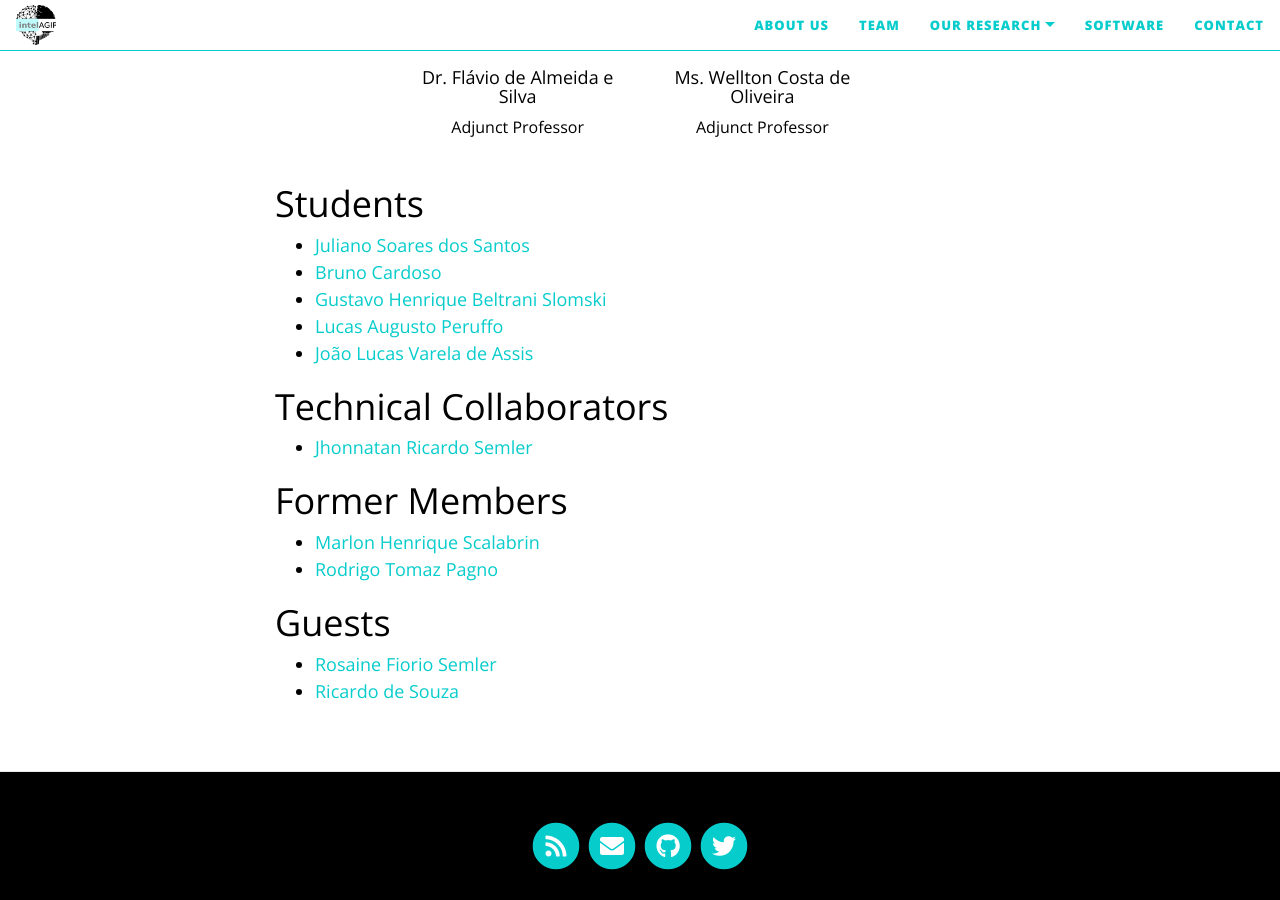
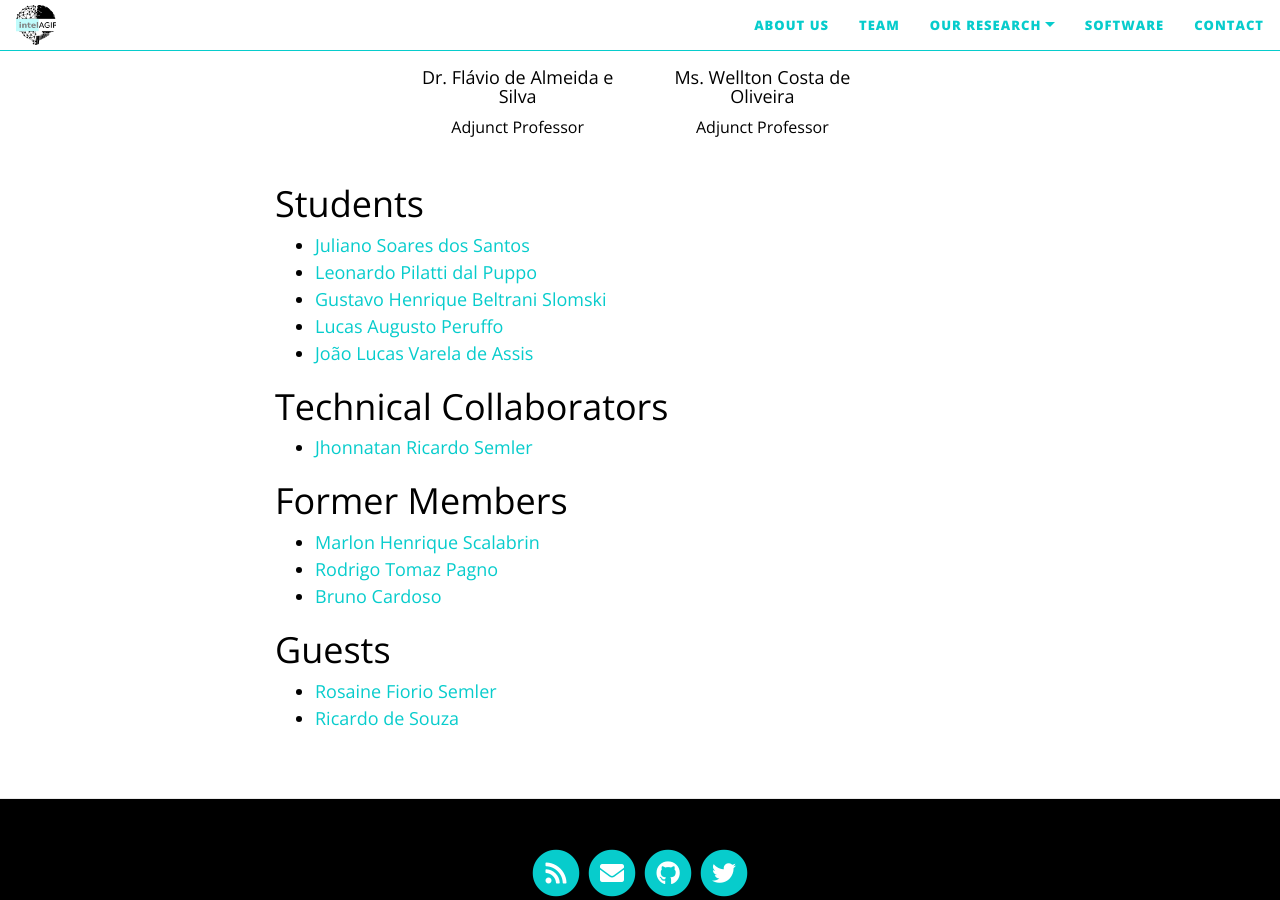
Before and after one commit to IntelAgir-Research-Group/intelagir-research-group.github.io, a Jekyll site: the page built from pages/team.md, in a window 1280 px wide and 900 px high, scrolled down 751 px. Built offline with Jekyll 4.4.1, drawn with Linux system fonts in a browser that asks for light colours; nearby versions of some CDN libraries.

Commit message:
Update team.md

```diff
--- a/pages/team.md
+++ b/pages/team.md
@@ -40,7 +40,7 @@ team:
 
 # Students
 - [Juliano Soares dos Santos	](#)
-- [Bruno Cardoso](#)
+- [Leonardo Pilatti dal Puppo](https://www.linkedin.com/in/leonardo-pilatti-3b41581ab/?originalSubdomain=br)
 - [Gustavo Henrique Beltrani Slomski](#)
 - [Lucas Augusto Peruffo](#)
 - [João Lucas Varela de Assis](#)
```
Also changed, not shown: other parts of pages/team.md (+1 -0 lines).
